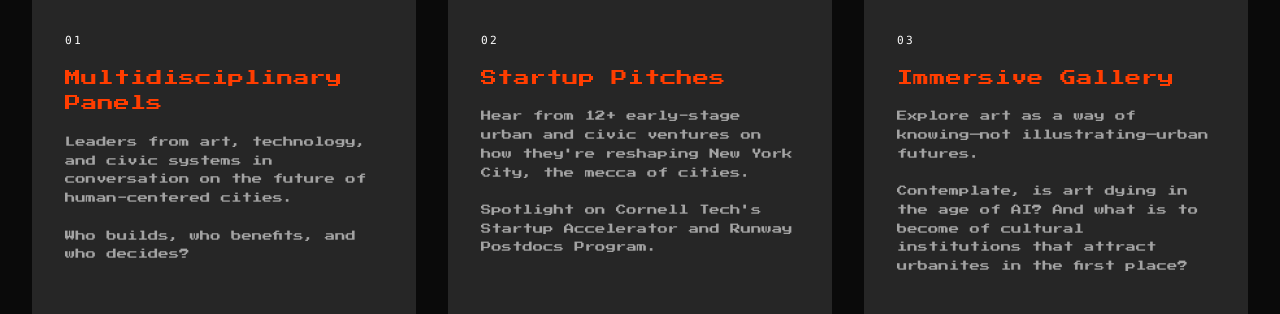
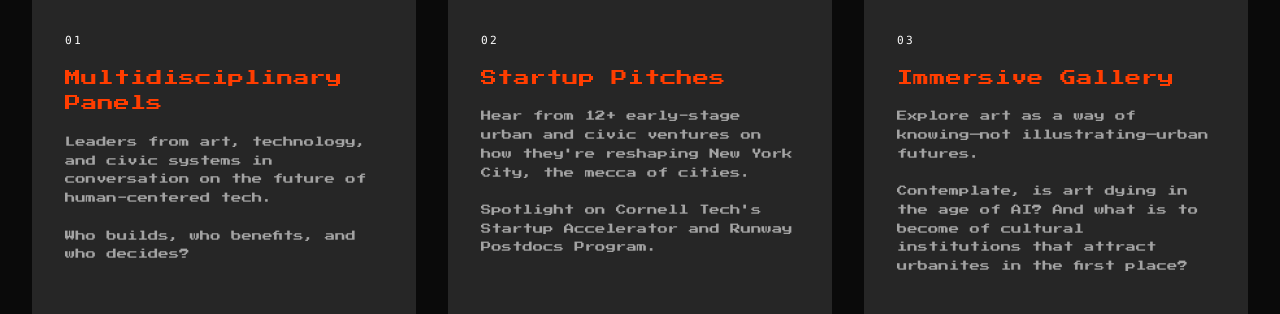
Before and after one commit to atmikapai13/keepingurban, a React (Vite) app: page / in a window 1280 px wide. Shown: the part 3180-3494 px from the top of the page. Built offline with nearby package versions, Linux system fonts and the light colour scheme; a web font is replaced by a local one.

Commit message:
future-centered tech

```diff
--- a/src/App.jsx
+++ b/src/App.jsx
@@ -587,7 +587,7 @@ function App() {
           <article className="zone">
             <div className="zone-index">01</div>
             <h3 className="zone-title" style={{color: '#ff3d00', fontSize: '1rem'}}>Multidisciplinary Panels</h3>
-            <p className="zone-description" style={{fontFamily: "'Press Start 2P', cursive", fontSize: '0.65rem', lineHeight: '1.8'}}>Leaders from art, technology, and civic systems in conversation on the future of human-centered cities.<br /><br />Who builds, who benefits, and who decides?</p>
+            <p className="zone-description" style={{fontFamily: "'Press Start 2P', cursive", fontSize: '0.65rem', lineHeight: '1.8'}}>Leaders from art, technology, and civic systems in conversation on the future of human-centered tech.<br /><br />Who builds, who benefits, and who decides?</p>
           </article>
           <article className="zone" id="pitches">
             <div className="zone-index">02</div>
```
